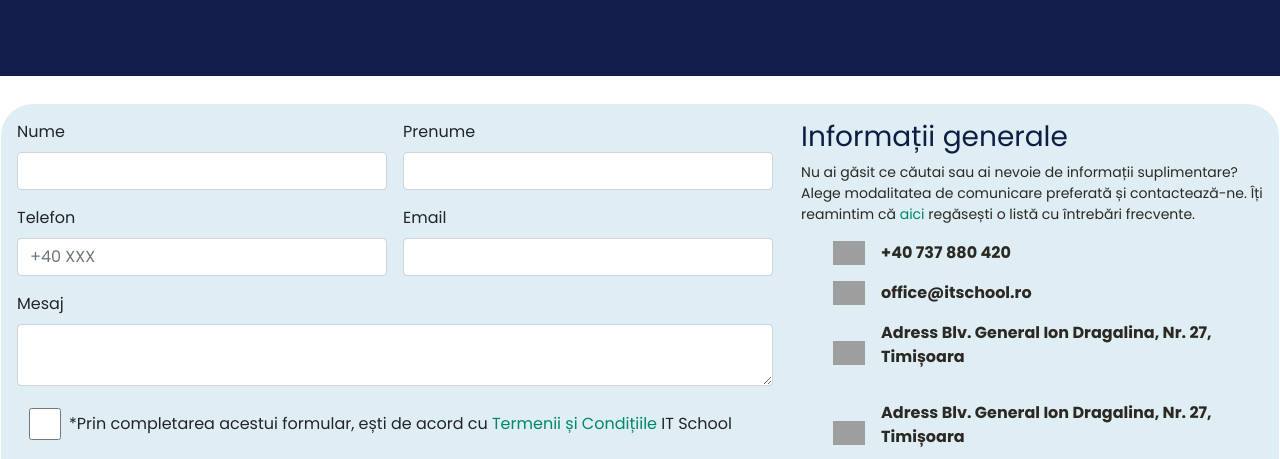
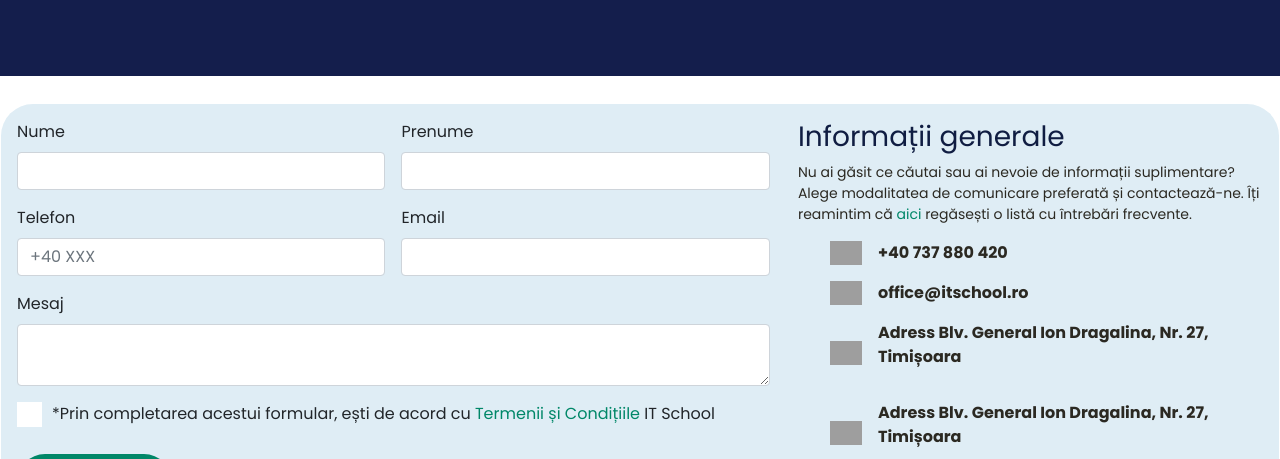
Before and after one commit to peter9918/it_school_clone, a plain HTML site: page pages/contact.html in a window 1280 px wide. Shown: the part 289-748 px from the top of the page. Drawn offline with nearby package versions, Linux system fonts and the light colour scheme; grey boxes are pictures that could not be loaded.

Commit message:
added custom checkbox styling to main.css (stolen from w3schools :( )

```diff
--- a/css/contact.css
+++ b/css/contact.css
@@ -44,22 +44,6 @@
   color: var(--text-dark);
 }
 
-.input-group-text {
-  background: 0;
-  border: 0;
-  gap: var(--spacing-small);
-}
-
-.input-group-text input[type="checkbox"] {
-  width: 2rem;
-  height: 2rem;
-  background-color: green;
-}
-
-.input-group-text label {
-  text-wrap: wrap;
-}
-
 @media only screen and (max-width: 768px) {
   .main-container {
     flex-direction: column-reverse;
--- a/css/main.css
+++ b/css/main.css
@@ -4,6 +4,9 @@
   --text-dark: #2b2922;
   --text-light: #eaeaea ;
   --text-white: #fff;
+
+  --green-light: rgb(0, 135, 104);
+  --green-dark: rgb(0, 125, 114);
 
   --bg-primary: #141e4c;
   --bg-secondary: #dfedf5;
@@ -71,12 +74,14 @@ p {
 
 .green-link {
   display: inline;
-  color: rgb(0, 135, 104);
+  color: var(--green-light);
 }
 
 .green-link:hover {
-  color: rgb(0, 125, 114);
+  color: var(--green-dark)
 }
+
+/* faded text */
 
 .faded-text {
   color: rgba(25, 30, 48, 0.4);
@@ -85,8 +90,10 @@ p {
   text-transform: uppercase;
 }
 
+/* green button */
+
 .button-green {
-  background-color: rgb(0, 135, 104);
+  background-color: var(--green-light);
   border: 0;
   color: var(--text-light);
   width: fit-content;
@@ -99,9 +106,11 @@ p {
 .button-green:hover,
 .button-green:focus {
   color: var(--text-light);
-  background-color: rgb(0, 115, 104);
+  background-color: var(--green-dark);
   cursor: pointer;
 }
+
+/* blue button */
 
 .button-blue {
   background-color: var(--bg-primary);
@@ -119,6 +128,75 @@ p {
   color: var(--text-light);
   background-color: var(--text-primary);
   cursor: pointer;
+}
+
+/* custom checkbox with label */
+
+/* Customize the label (the container) */
+.checkbox-wrapper {
+  margin-left: var(--spacing-small);
+  position: relative;
+  padding-left: 35px;
+  margin-bottom: 12px;
+  cursor: pointer;
+  -webkit-user-select: none;
+  -moz-user-select: none;
+  -ms-user-select: none;
+  user-select: none;
+}
+
+/* Hide the browser's default checkbox */
+.checkbox-wrapper input {
+  position: absolute;
+  opacity: 0;
+  cursor: pointer;
+  height: 0;
+  width: 0;
+}
+
+/* Create a custom checkbox */
+.checkmark {
+  position: absolute;
+  top: 0;
+  left: 0;
+  height: 25px;
+  width: 25px;
+  background-color: var(--bg-light);
+}
+
+/* On mouse-over, add a grey background color */
+.checkbox-wrapper:hover input ~ .checkmark {
+  background-color: #c7c7c7;
+}
+
+/* When the checkbox is checked, add a blue background */
+.checkbox-wrapper input:checked ~ .checkmark {
+  background-color: var(--green-light);
+}
+
+/* Create the checkmark/indicator (hidden when not checked) */
+.checkmark:after {
+  content: "";
+  position: absolute;
+  display: none;
+}
+
+/* Show the checkmark when checked */
+.checkbox-wrapper input:checked ~ .checkmark:after {
+  display: block;
+}
+
+/* Style the checkmark/indicator */
+.checkbox-wrapper .checkmark:after {
+  left: 9px;
+  top: 5px;
+  width: 5px;
+  height: 10px;
+  border: solid white;
+  border-width: 0 3px 3px 0;
+  -webkit-transform: rotate(45deg);
+  -ms-transform: rotate(45deg);
+  transform: rotate(45deg);
 }
 
 /* navigation bar */
--- a/pages/contact.html
+++ b/pages/contact.html
@@ -102,14 +102,12 @@
             <textarea id="inputMessage" class="form-control" required aria-label="With textarea"></textarea>
           </div>
 
-          <div class="input-group">
-            <div class="input-group-text">
-              <input type="checkbox" required aria-label="Checkbox for following text input" id="terms-and-conditions">
-              <label for="terms-and-conditions">
-                *Prin completarea acestui formular, ești de acord cu <a href="#" class="green-link">Termenii și Condițiile</a> IT School
-              </label>
-            </div>
-          </div>
+          <label class="checkbox-wrapper">
+            <input type="checkbox">
+            <span class="checkmark"></span>
+            *Prin completarea acestui formular, ești de acord cu <a href="#" class="green-link">Termenii și Condițiile</a> IT School
+          </label>
+
 
           <div class="col-12 submit-button-container">
             <button type="submit" class="button-green">Trimite mesajul</button>
```
